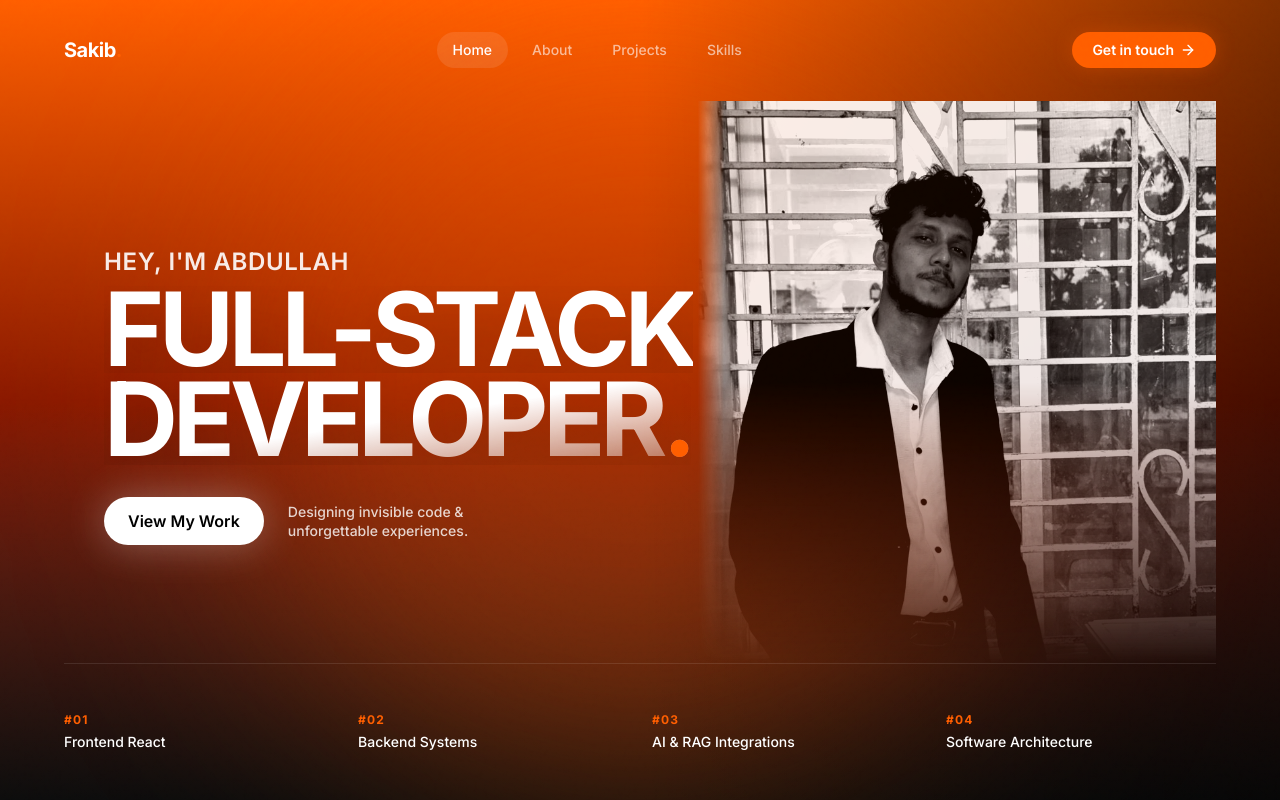
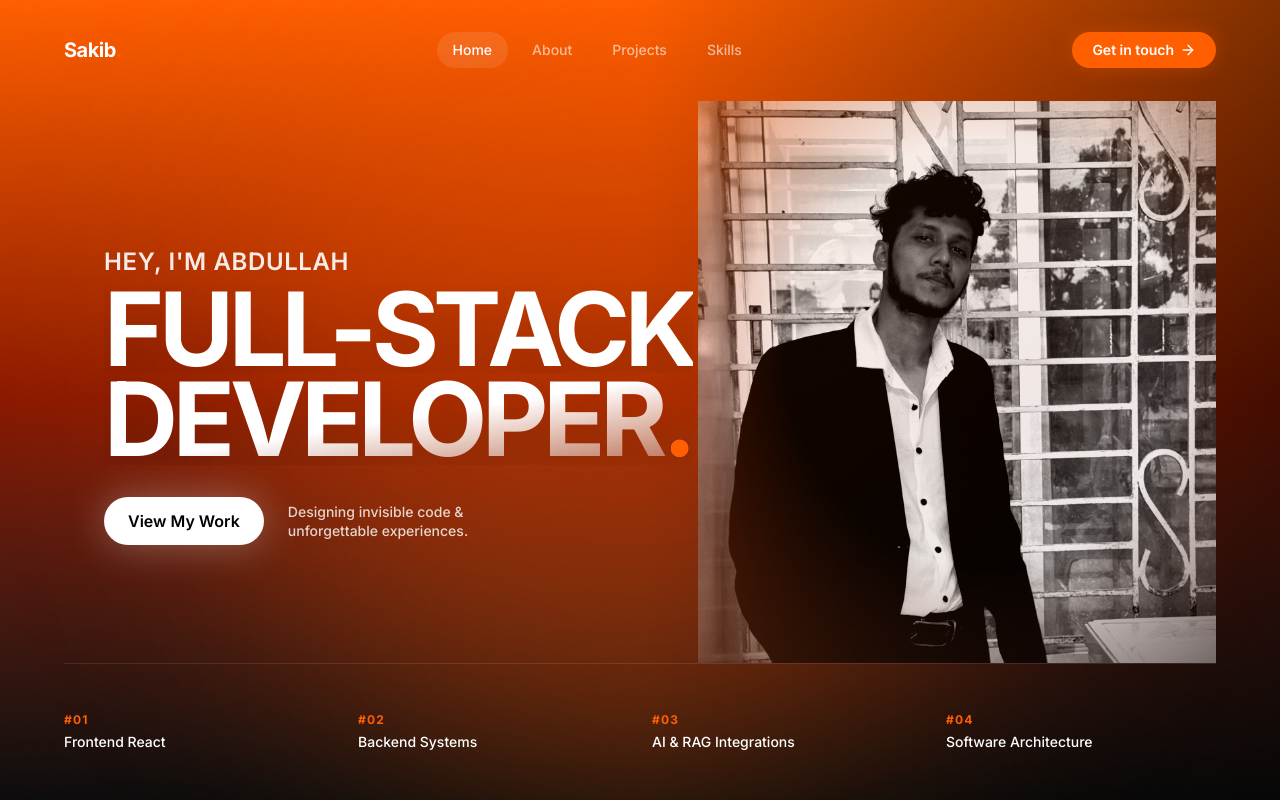
Before and after one commit to sakibmohammad9994-design/My_Portfolio, a React (Vite) app: page / in a window 1280 px wide. Shown: the top 800 px of the page. Built offline with nearby package versions, Linux system fonts and the light colour scheme; a web font is replaced by a local one.

Commit message:
fix: change linear mask to radial vignette to remove box edges around portrait

```diff
--- a/src/components/sections/HeroSection.tsx
+++ b/src/components/sections/HeroSection.tsx
@@ -20,7 +20,6 @@ const HeroSection = () => {
 
   return (
     <section id="hero" className="w-full min-h-screen flex flex-col relative z-10" ref={containerRef}>
-      {/* Removed rounded borders and margins so it perfectly hits the top of the browser */}
       <div className="hero-container flex-grow flex flex-col pt-32 pb-12 px-6 lg:px-16 relative overflow-hidden">
 
         {/* Deep Abstract Glows */}
@@ -29,7 +28,7 @@ const HeroSection = () => {
 
         <div className="relative flex-grow flex items-center justify-center w-full max-w-[1400px] mx-auto min-h-[60vh] z-20">
 
-          {/* Overlapping Parallax Image - Fixed mask and entrance animation! */}
+          {/* Overlapping Parallax Image - PERFECT RADIAL MASK TO REMOVE BOX EDGES */}
           <motion.div
             style={{ y: shouldReduceMotion ? 0 : yImage, opacity }}
             initial={{ opacity: 0, scale: 1.25, filter: "blur(20px)" }}
@@ -40,19 +39,16 @@ const HeroSection = () => {
             <img
               src="/sakib-bw-suit.png"
               alt={PERSONAL_INFO.name}
-              // Changed object-position so the face is perfectly centered and visible
               className="w-full h-full object-cover object-[70%_20%] opacity-90 grayscale contrast-125 mix-blend-luminosity"
               style={{
-                // Less aggressive mask on the left so the face doesn't fade out!
-                maskImage: 'linear-gradient(to bottom, rgba(0,0,0,1) 50%, rgba(0,0,0,0) 100%), linear-gradient(to left, rgba(0,0,0,1) 95%, rgba(0,0,0,0) 100%)',
-                WebkitMaskImage: 'linear-gradient(to bottom, rgba(0,0,0,1) 50%, rgba(0,0,0,0) 100%), linear-gradient(to left, rgba(0,0,0,1) 95%, rgba(0,0,0,0) 100%)',
-                WebkitMaskComposite: 'source-in',
-                maskComposite: 'intersect'
+                // Beautiful radial vignette mask - 100% transparent at the edges, fully solid in the middle
+                maskImage: 'radial-gradient(ellipse 95% 95% at 55% 45%, black 40%, transparent 100%)',
+                WebkitMaskImage: 'radial-gradient(ellipse 95% 95% at 55% 45%, black 40%, transparent 100%)'
               }}
             />
           </motion.div>
 
-          {/* Overlapping Typography (Grid Breaker) - Fixed width so it doesn't cover the face */}
+          {/* Overlapping Typography (Grid Breaker) */}
           <motion.div
             style={{ y: shouldReduceMotion ? 0 : yText }}
             className="absolute left-0 lg:left-10 w-full lg:w-[65%] z-30 flex flex-col items-start pointer-events-none"
```
